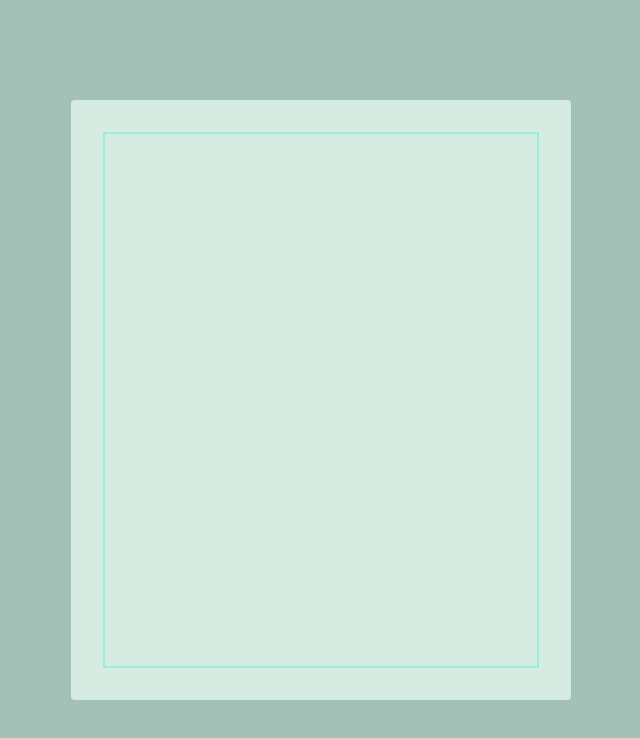
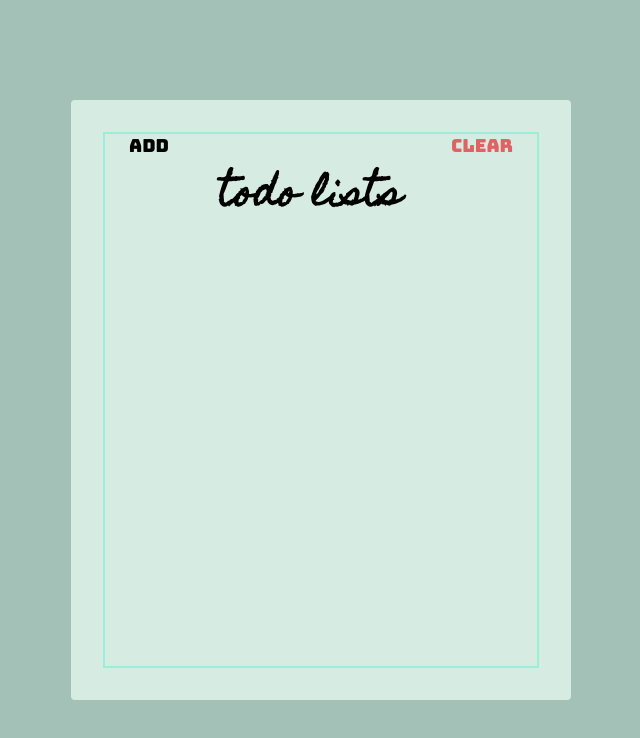
Before and after one commit to Bergario/react-course-starter, a website: page index.html in a window 1280 px wide. Shown: the whole page, without its empty margins (319-959 px from the left). Drawn offline with Linux system fonts and the light colour scheme.

Commit message:
Add class header include header-title, button "add", "clear" and Css.

```diff
--- a/index.html
+++ b/index.html
@@ -14,7 +14,13 @@
   </head>
   <body>
     <div class="container">
-      <div class="frame"></div>
+      <div class="frame">
+        <div class="header">
+          <button class="header-btn">Add</button>
+          <h1 class="header-tittle">Todo Lists</h1>
+          <button class="header-btn main-red-color">Clear</button>
+        </div>
+      </div>
     </div>
   </body>
 </html>
--- a/style.css
+++ b/style.css
@@ -1,5 +1,13 @@
 * {
   box-sizing: border-box;
+}
+
+:root {
+  --main-red-color: #e06262;
+}
+
+.main-red-color {
+  color: var(--main-red-color);
 }
 
 html {
@@ -34,3 +42,26 @@ html {
   border: 2px solid#9aefd9;
   height: 100%;
 }
+
+.header {
+  display: flex;
+  align-items: flex-start;
+}
+
+.header-tittle {
+  flex: 1;
+  text-align: center;
+  font-size: 3.6rem;
+  font-family: "homemade apple", sans-serif;
+  text-transform: lowercase;
+}
+
+.header-btn {
+  font-size: 1.8rem;
+  font-family: "bungee", sans-serif;
+  padding: 24px;
+  padding-top: 0;
+  background-color: unset;
+  outline: unset;
+  border: unset;
+}
```
